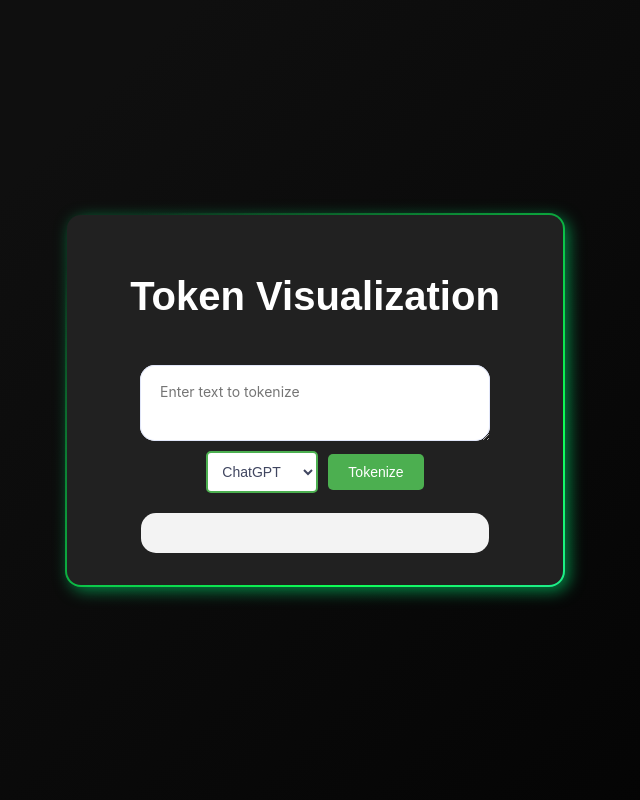
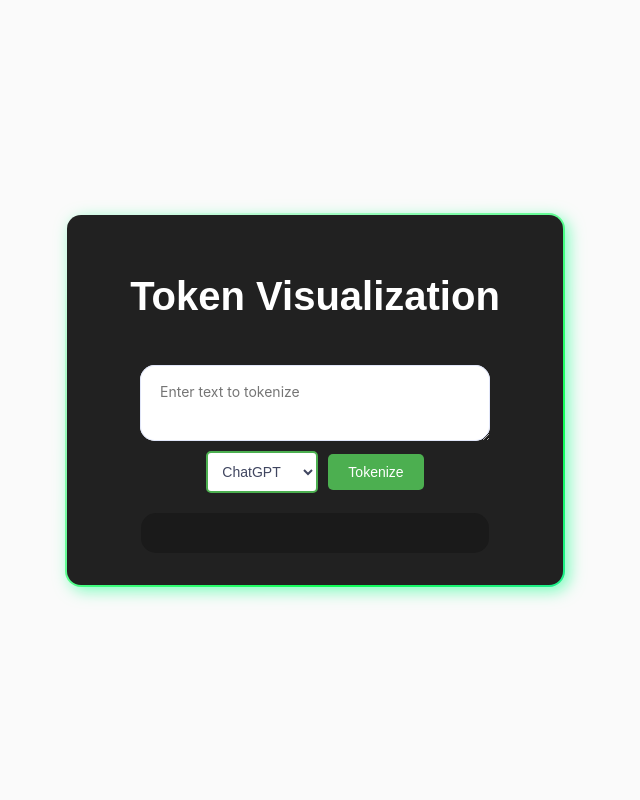
Before and after one commit to shadan-pk/Token-Visualizer, a Flask app: page / in a window 1280 px wide. Shown: the whole page, without its empty margins (325-965 px from the left). Run offline with Flask 3, Linux system fonts and the light colour scheme.

Commit message:
updated styles

```diff
--- a/static/style.css
+++ b/static/style.css
@@ -1,6 +1,7 @@
 body {
     font-family: Arial, sans-serif;
-    background: linear-gradient(135deg, #0f0f0f 25%, #020202 100%);
+    background-color: #fafafa;
+    /* background: linear-gradient(135deg, #0f0f0f 25%, #020202 100%); */
     background-size: cover;
     margin: 0 auto;
     padding: 20px;
@@ -175,7 +176,7 @@ button:hover {
     max-width: 450px;
     padding: 20px 24px;
     border-radius: 15px;
-    background: #f3f3f3;
+    background: #1a1a1a;
     code {
         font-family: 'Fira Mono';
         color: #BBC1E1;
```
